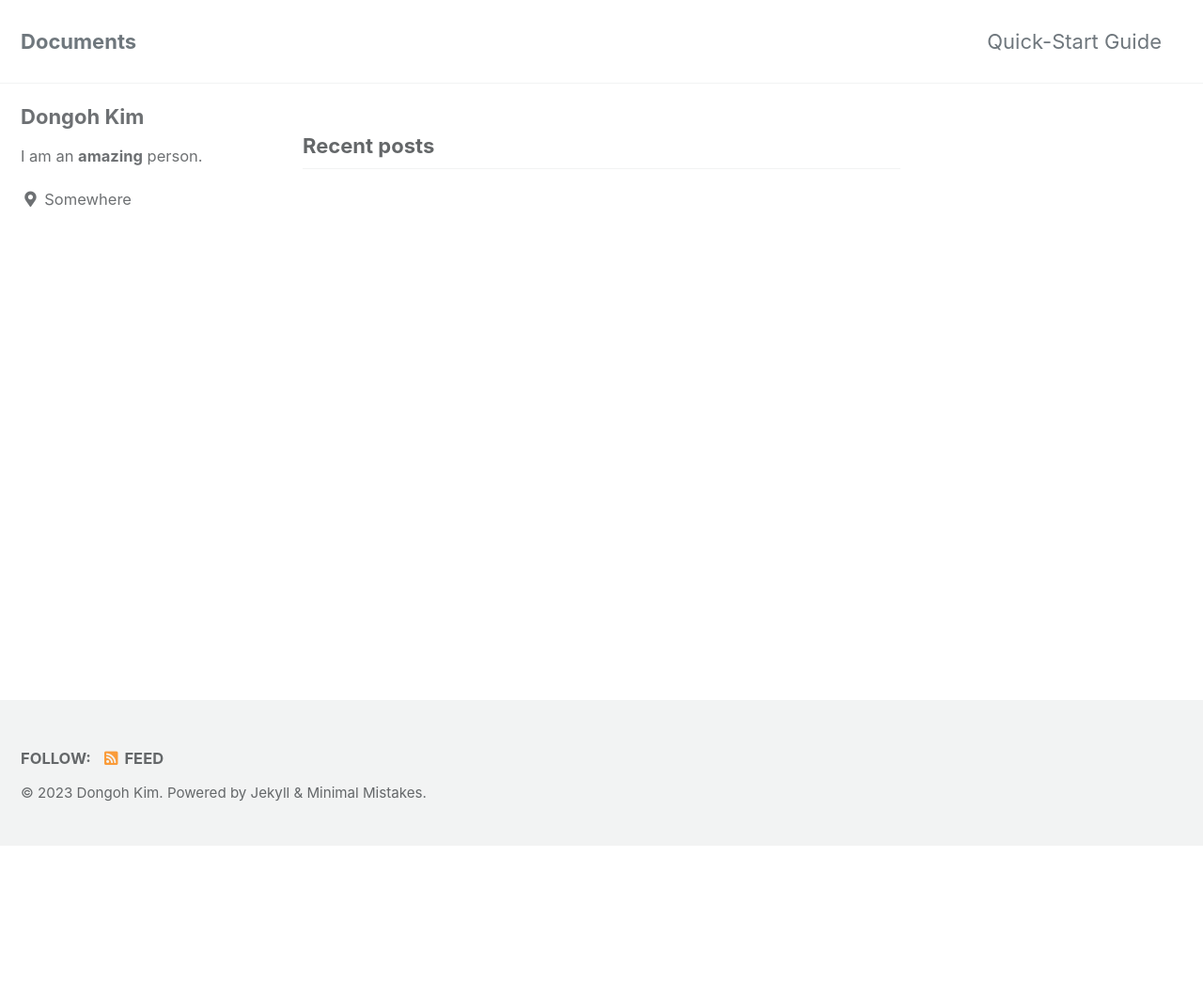
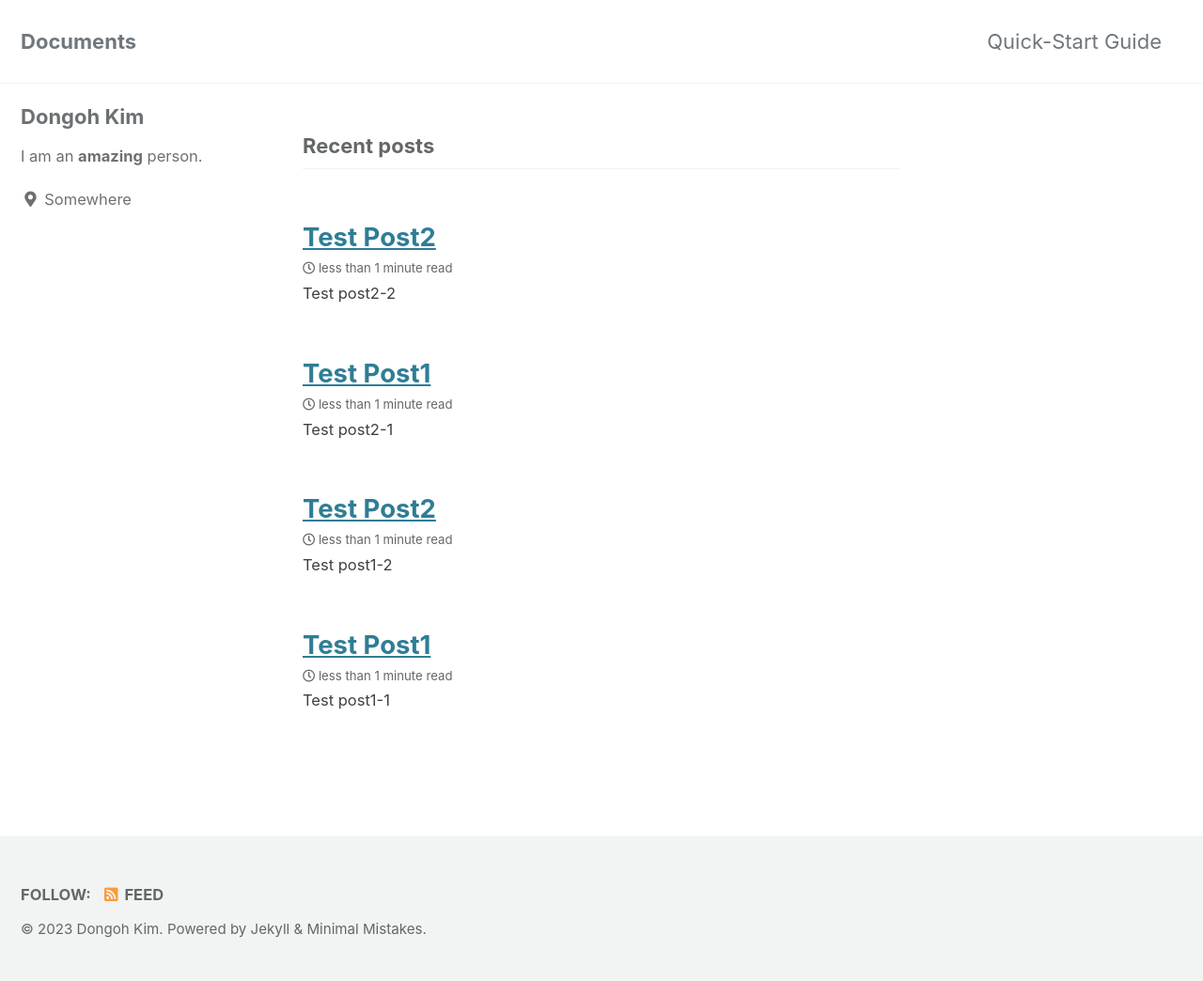
Before and after one commit to kim-dongoh/tmp, a Jekyll site: the page built from index.html, in a window 1280 px wide. Shown: the whole page at 94% size. Built offline with Jekyll 4.4.1, drawn with Linux system fonts in a browser that asks for light colours; cached includes are drawn as plain includes; the list of posts is cut into pages by our own code; before the commit the page ends 900 px from its top, so only the background shows below that.

Commit message:
test posts

````diff
--- a/_config.yml
+++ b/_config.yml
@@ -279,15 +279,18 @@ compress_html:
 
 
 # Defaults
-defaults:
+defaults:                   # 페이지의 머리말에 선언하지 않아도 아래 내용들은 기본값으로 적용
   # _posts
   - scope:
-      path: ""
-      type: posts
+      path: ""              # 모든 경로의 페이지에 적용
+      type: posts           # 포스트 타입의 페이지에 적용
     values:
-      layout: single
-      author_profile: true
-      read_time: true
-      comments: # true
-      share: true
-      related: true
+      layout: single        # single 레이아웃을 적용
+      author_profile: true  # 내 프로필을 사이드바에 표시
+      read_time: true       # 한 포스트를 다 읽는데 예상 시간 표시
+      comments: # true      # 댓글 기능 활성화
+      share: true           # 소셜 공유 기능 활성화
+      related: true         # 관련 포스트 추천 활성화
+      toc: true             # 현재 페이지의 목차 활성화
+      sidebar:              # 블로그 목차 보기(Custom)
+        nav: main-sidebar     # /_data/navigation.yml에 main-sidebar의 내용을 정의(Custom)
--- /dev/null
+++ b/category1/_posts/2023-05-02-Post1_1.md
@@ -0,0 +1,13 @@
+---
+layout: single
+title: "Test Post1"
+post-order: 1
+---
+
+
+
+# Test post1-1
+
+```java
+test1-1
+```
--- /dev/null
+++ b/category1/_posts/2023-05-02-Post1_2.md
@@ -0,0 +1,11 @@
+---
+layout: single
+title: "Test Post2"
+post-order: 2
+---
+
+# Test post1-2
+
+```java
+test1-2
+```
--- /dev/null
+++ b/category1/category2/_posts/2023-05-02-Post2_1.md
@@ -0,0 +1,11 @@
+---
+layout: single
+title: "Test Post1"
+post-order: 1
+---
+
+# Test post2-1
+
+```java
+test2-1
+```
--- /dev/null
+++ b/category1/category2/_posts/2023-05-02-Post2_2.md
@@ -0,0 +1,11 @@
+---
+layout: single
+title: "Test Post2"
+post-order: 1
+---
+
+# Test post2-2
+
+```java
+test2-2
+```
````
